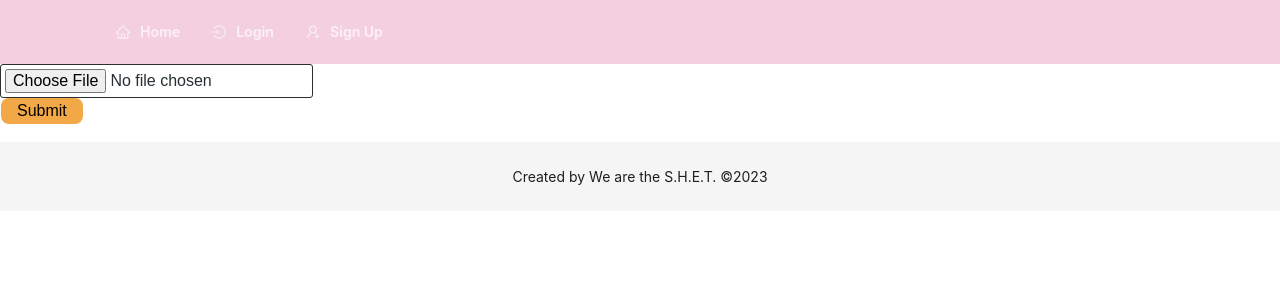
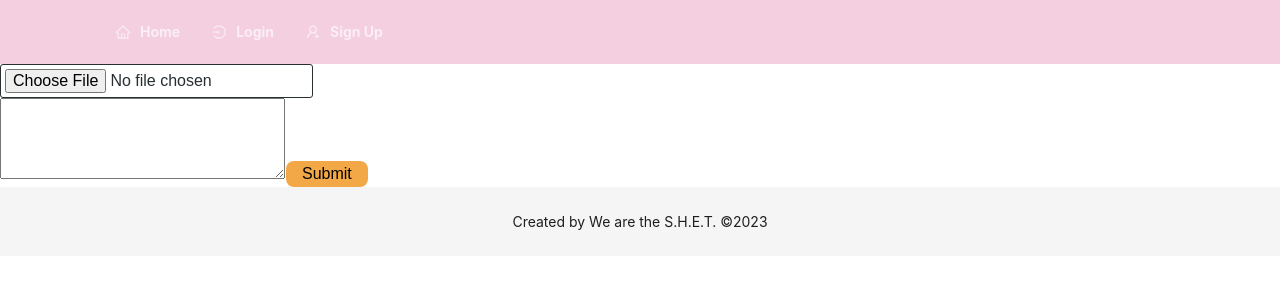
Before and after one commit to hfrancis7/PlushiNet, a React (Create React App) app in the folder client/: page /createPost in a window 1280 px wide. Shown: the top 300 px of the page. Built offline with nearby package versions, Linux system fonts and the light colour scheme.

Commit message:
trying to fix createPost page

```diff
--- a/client/src/pages/CreatePost.js
+++ b/client/src/pages/CreatePost.js
@@ -1,12 +1,21 @@
 import React, { useEffect, useState } from 'react'
 import { useNavigate } from 'react-router-dom';
+import { useMutation } from '@apollo/client';
+
 import { postImage } from "../api";
+import { CREATE_POST } from '../utils/mutations';
 
+//AntD imports
+import { Button, Checkbox, Form, Input } from 'antd';
 
 function CreatePost() {
     const [imagePreview, setImagePreview] = useState(""); // <- To
     const [imageFile, setImageFile] = useState({});
     const [imageUrl, setImageUrl] = useState(null);
+    const [body, setBody] = useState("");
+    const [createPost, { error }] = useMutation(CREATE_POST);
+
+    let navigate = useNavigate();
 
     const handleImagePreview = (e) => {    // <- This will let you preview the uploaded image
         const file = e.target.files[0];
@@ -24,21 +33,23 @@ function CreatePost() {
         }
     };
 
-    let navigate = useNavigate();
-
     const handleSubmit = async () => {    // <- This will send the selected image to our api
         try {
             const res = await postImage({ image: imageFile });
             console.log(res.data.data.imageUrl);
             setImageUrl(res.data.data.imageUrl);
-            navigate('/');
+            console.log(imageUrl);
+            await createPost({
+                variables: {body: body, image: imageUrl}
+            });
+            //navigate('/');
         }
         catch (err) {
             console.log(err)
         }
     }
   return (
-    <div className="App">
+    <form className="">
             <div className="uploadImage">
                 <input
                     type="file"
@@ -46,18 +57,17 @@ function CreatePost() {
                     onChange={(e) => handleImagePreview(e)}
                 />
             </div>
-
-            <button type="submit" onClick={handleSubmit}>
-                Submit
-            </button>
-            <p>{imageUrl}</p>
             <div
                 className="image-preview-div"
                 style={{ display: imagePreview === "" ? "none" : "flex" }}
             >
                 <img src={imagePreview} alt="" />
             </div>
-        </div>
+            <textarea rows="5" cols="33" value={body} onChange={(e) => setBody(e.target.value)}></textarea>
+            <button type="submit" onClick={handleSubmit}>
+                Submit
+            </button>
+        </form>
   )
 }
 
```
Also changed, not shown: 3 other files (tests, documents, lock files or other folders).
